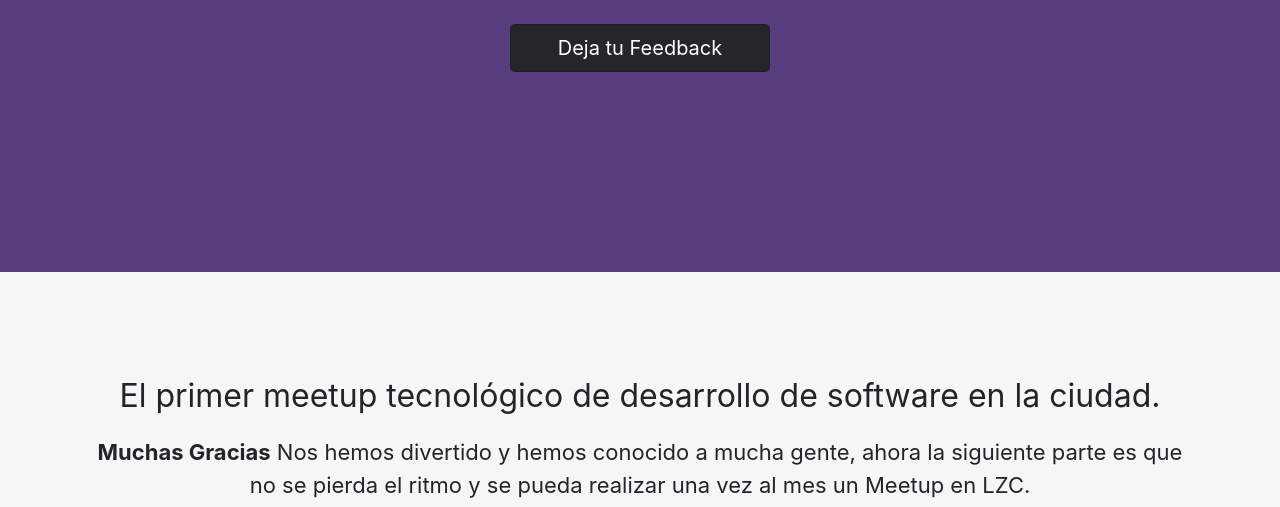
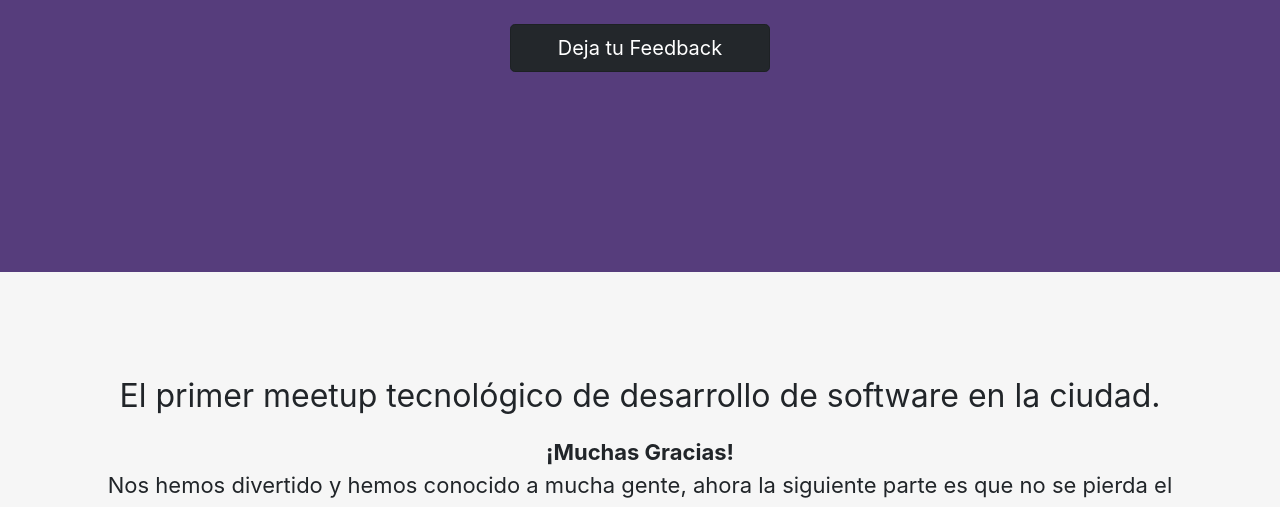
Before and after one commit to Eder87rh/devlzc.github.io, a plain HTML site: page index.html in a window 1280 px wide. Shown: the part 287-794 px from the top of the page. Drawn offline with nearby package versions, Linux system fonts and the light colour scheme.

Commit message:
Update index.html

```diff
--- a/index.html
+++ b/index.html
@@ -28,7 +28,7 @@
                 <div class="row">
                     <div class="col">
                         <p class="meet-lead text-center">El primer meetup tecnológico de desarrollo de software en la ciudad.</p>
-                        <p class="text-center"><strong>Muchas Gracias</strong> Nos hemos divertido y hemos conocido a mucha gente, ahora la siguiente parte
+                        <p class="text-center"><strong>¡Muchas Gracias!</strong> <br> Nos hemos divertido y hemos conocido a mucha gente, ahora la siguiente parte
                             es que no se pierda el ritmo y se pueda realizar una vez al mes un Meetup en LZC.</p>
                     </div>
                 </div>
```
